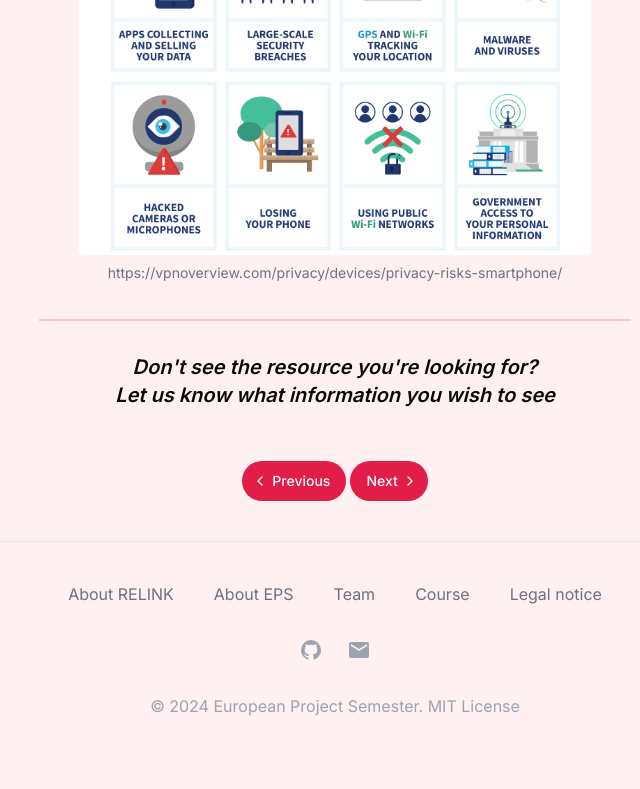
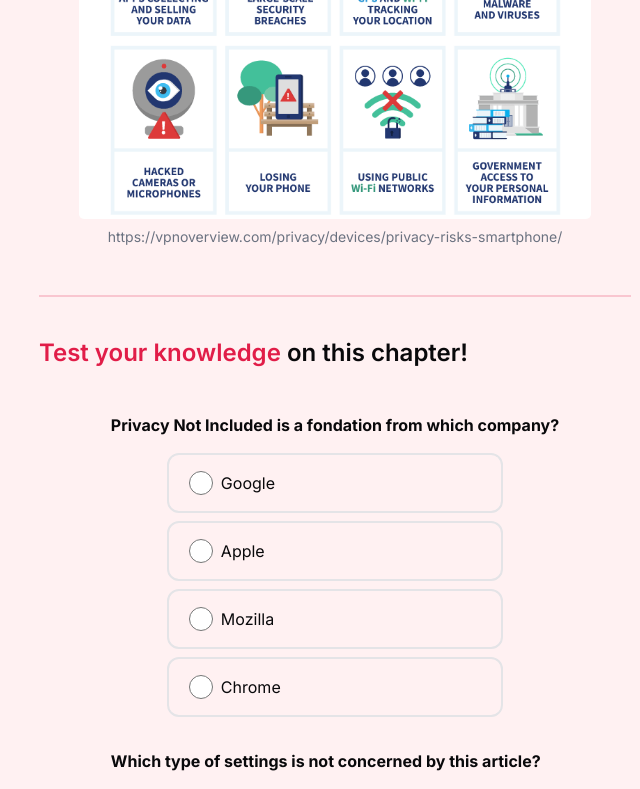
Before and after one commit to evebrnd/eps, a Next.js app: page /eps/chapters/resources in a window 1280 px wide. Shown: the part 3100-3889 px from the top of the page, without its empty margins (305-945 px from the left). Before the commit the page ends 3858 px from the top, so only its background shows below. Built offline with nearby package versions, Linux system fonts and the light colour scheme.

Commit message:
feat(resources): add quizz component (#25)
* feat(resources): add quizz component

* feat: improve dialog box style

* fix(resources): align text to left and add primary border

* feat: display correct answers when showing quiz results

```diff
--- a/src/app/chapters/resources/page.tsx
+++ b/src/app/chapters/resources/page.tsx
@@ -5,6 +5,8 @@ import { mdiCogOffOutline } from '@mdi/js';
 import Link from "next/link"
 import Image from "next/image"
 import Card from "@/components/Card"
+import Quiz from "@/components/Quiz"
+import questionsResources from "../../utils/questionsResources.json";
 import PreviousAndNextButton from "@/components/PreviousAndNextButton"
 import PrivacyNotIncluded from "../../../../public/resources/privacyNotIncluded.png"
 import ElectronicFrontierFoundation from "../../../../public/resources/electronicFrontierFoundation.jpg"
@@ -20,7 +22,7 @@ export default function Page() {
                 Making Your Smart Home More Privacy-Secure
             </h1>
 
-            <div className="flex flex-col text-justify  mx-auto w-5/6 md:w-3/6 py-3 border-y-2 border-primary/20 mt-10">
+            <div className="flex flex-col text-justify mx-auto w-5/6 md:w-3/6 py-3 border-y-2 border-primary/20 mt-10">
                 <p className="text-pretty mx-auto py-6">Hi everyone! I'm Bob, and like many of you, I love the convenience of smart home devices. But after learning more about privacy and transparency concerns, I decided to take back control and make my smart home more secure. Here's what I found:</p>
 
                 <h3 className="text-pretty mt-6 mb-5 text-2xl font-semibold hover:underline hover:decoration-wavy hover:decoration-primary">First, a few <span className="text-primary">HELPFUL</span> links</h3>
@@ -48,9 +50,7 @@ export default function Page() {
                     />
                 </div>
 
-                <hr className="w-80 h-1 mx-auto my-10 md:my-12 bg-gray-500 border-0 rounded" />
-
-                <h3 className="text-pretty mb-5 text-2xl font-semibold hover:underline hover:decoration-wavy hover:decoration-primary">Now let's take a look at your <span className="text-primary">settings</span></h3>
+                <h3 className="text-pretty mb-5 text-2xl font-semibold hover:underline hover:decoration-wavy hover:decoration-primary pt-10 mt-10 border-t-2 border-primary/20">Now let's take a look at your <span className="text-primary">settings</span></h3>
 
                 <p className="text-pretty py-6">Most platforms allow you to adjust settings regarding data collection and its usage. But more often than not, it is hidden in the tranches of the app in question... <br /> This section aims to give a list of a few easy settings to opt out of in order to limit the data being accessed!</p>
 
@@ -90,19 +90,25 @@ export default function Page() {
                 </ol>
                 <Link href="https://www.nytimes.com/2022/07/27/technology/personaltech/default-settings-turn-off.html" className="mt-4 italic text-gray-500">https://www.nytimes.com/2022/07/27/technology/personaltech/default-settings-turn-off.html</Link>
 
-                <hr className="w-80 h-1 mx-auto my-10 md:my-12 bg-gray-500 border-0 rounded" />
-
-                <h3 className="text-pretty mb-5 text-2xl font-semibold hover:underline hover:decoration-wavy hover:decoration-primary">Finally read carefully the <span className="text-primary">infograph</span> on smartphone data collection</h3>
+                <h3 className="text-pretty mb-5 text-2xl font-semibold hover:underline hover:decoration-wavy hover:decoration-primary pt-10 mt-10 border-t-2 border-primary/20">Finally read carefully the <span className="text-primary">infograph</span> on smartphone data collection</h3>
                 <p className="text-pretty py-6">At this point you might be wondering, but Bob why are now talking about smartphones? Well the answer is simple, every smart phone device is connected to a hub in some way. In a vast majority of cases, this hub is your own personal smartphone. That is why it is important to also review the privacy settings and setup of this device!</p>
                 <figure className="max-w-lg mx-auto my-6">
                     <Image className="h-auto max-w-full rounded-lg" src={InfographDeviceSettings} alt="image description" />
                     <figcaption className="mt-2 text-sm text-center text-gray-500">https://vpnoverview.com/privacy/devices/privacy-risks-smartphone/</figcaption>
                 </figure>
 
+
+
+                <h3 className="text-pretty mt-6 mb-5 text-2xl font-semibold hover:underline hover:decoration-wavy hover:decoration-primary pt-10 border-t-2 border-primary/20"><span className="text-primary">Test your knowledge</span> on this chapter!</h3>
+
+                <Quiz
+                    questions={questionsResources}
+                />
+
             </div>
 
             <blockquote className="mx-auto my-8 text-center text-xl italic font-semibold">
-                    <p>Don't see the resource you're looking for? <br /> <Link href={"mailto:evber2263@oslomet.no"} className="hover:underline hover:decoration-wavy hover:decoration-primary">Let us know</Link> what information you wish to see</p>
+                <p>Don't see the resource you're looking for? <br /> <Link href={"mailto:evber2263@oslomet.no"} className="hover:underline hover:decoration-wavy hover:decoration-primary text-primary">Let us know</Link> what information you wish to see</p>
             </blockquote>
 
             <PreviousAndNextButton
--- /dev/null
+++ b/src/app/utils/questionsResources.json
@@ -0,0 +1,29 @@
+[
+    {
+      "question": "Privacy Not Included is a fondation from which company?",
+      "answerOptions": [
+        { "answer": "Google" },
+        { "answer": "Apple" },
+        { "answer": "Mozilla", "isCorrect": true },
+        { "answer": "Chrome" }
+      ]
+    },
+    {
+      "question": "Which type of settings is not concerned by this article?",
+      "answerOptions": [
+        { "answer": "Data collection" },
+        { "answer": "Activity of devices" },
+        { "answer": "Activity of smart devices", "isCorrect": true },
+        { "answer": "Data sharing" }
+      ]
+    },
+    {
+      "question": "Which is not a way to collect data from users?",
+      "answerOptions": [
+        { "answer": "Location tracking via wi-fi or bluetooth" },
+        { "answer": "Apps access request to microphone", "isCorrect": true },
+        { "answer": "Apps analytics" },
+        { "answer": "Voice recognition" }
+      ]
+    }
+  ]
--- /dev/null
+++ b/src/components/Quiz.tsx
@@ -0,0 +1,98 @@
+import { useState } from "react";
+import {
+  Dialog,
+  DialogContent,
+  DialogTitle,
+  DialogHeader,
+  DialogFooter,
+  DialogDescription,
+  DialogClose,
+} from "@/components/ui/dialog";
+import { Button } from "./ui/button";
+
+export default function Quiz({ questions }: { questions: any[] }) {
+  const [selectedAnswers, setSelectedAnswers] = useState<number[]>([]);
+  const [showResultDialog, setShowResultDialog] = useState(false);
+
+  const handleAnswerSelect = (questionIndex: number, answerIndex: number) => {
+    setSelectedAnswers((prevSelectedAnswers) => {
+      const updatedAnswers = [...prevSelectedAnswers];
+      updatedAnswers[questionIndex] = answerIndex;
+      return updatedAnswers;
+    });
+  };
+
+  const calculateScore = () => {
+    let score = 0;
+    for (let i = 0; i < questions.length; i++) {
+      if (selectedAnswers[i] === questions[i].answerOptions.findIndex((option: { isCorrect: any; }) => option.isCorrect)) {
+        score++;
+      }
+    }
+    return score;
+  };
+
+  const getCorrectAnswer = (questionIndex: number) => {
+    const correctIndex = questions[questionIndex].answerOptions.findIndex((option: { isCorrect: any; }) => option.isCorrect);
+    return questions[questionIndex].answerOptions[correctIndex].answer;
+  };
+
+  const showResults = () => {
+    setShowResultDialog(true);
+  };
+
+  return (
+    <div className="mx-auto flex flex-col">
+      {questions.map((question: any, questionIndex: number) => (
+        <div key={questionIndex}>
+          <h3 className="font-bold pt-6 pb-2">{question.question}</h3>
+          {question.answerOptions.map((answer: any, answerIndex: number) => (
+            <div
+              key={answerIndex}
+              className={`w-3/4 mx-auto flex py-4 pl-5 m-2 space-x-2 cursor-pointer rounded-xl ${
+                selectedAnswers[questionIndex] === answerIndex
+                  ? "border-2 border-primary bg-white/5"
+                  : "border-2"
+              }`}
+              onClick={() => handleAnswerSelect(questionIndex, answerIndex)}
+            >
+              <input
+                type="radio"
+                className="w-6 h-6 bg-black"
+                checked={selectedAnswers[questionIndex] === answerIndex}
+                onChange={() => {}}
+              />
+              <p className="ml-6 text-left">{answer.answer}</p>
+            </div>
+          ))}
+        </div>
+      ))}
+      <button className="bg-blue-500 hover:bg-blue-700 items-center mx-auto text-white font-bold my-5 py-2 px-4 rounded" onClick={showResults}>
+        Show Results
+      </button>
+      <Dialog open={showResultDialog}>
+        <DialogContent>
+          <DialogHeader>
+            <DialogTitle>Quiz Results</DialogTitle>
+          </DialogHeader>
+          <DialogDescription>
+            <p className="text-center text-2xl ml-4">Your score is <span className="text-primary">{calculateScore()} out of {questions.length}</span></p>
+            <p className="mt-4 font-bold">Correct Answers:</p>
+            {questions.map((question: any, questionIndex: number) => (
+              <p key={questionIndex}>
+                {questionIndex + 1} - {getCorrectAnswer(questionIndex)}
+              </p>
+            ))}
+          </DialogDescription>
+          <DialogFooter>
+            <DialogClose asChild>
+              <Button onClick={() => setShowResultDialog(false)}>
+                Close
+              </Button>
+            </DialogClose>
+          </DialogFooter>
+        </DialogContent>
+      </Dialog>
+    </div>
+  );
+}
--- /dev/null
+++ b/src/components/ui/dialog.tsx
@@ -0,0 +1,122 @@
+"use client"
+
+import * as React from "react"
+import * as DialogPrimitive from "@radix-ui/react-dialog"
+import { X } from "lucide-react"
+
+import { cn } from "@/lib/utils"
+
+const Dialog = DialogPrimitive.Root
+
+const DialogTrigger = DialogPrimitive.Trigger
+
+const DialogPortal = DialogPrimitive.Portal
+
+const DialogClose = DialogPrimitive.Close
+
+const DialogOverlay = React.forwardRef<
+  React.ElementRef<typeof DialogPrimitive.Overlay>,
+  React.ComponentPropsWithoutRef<typeof DialogPrimitive.Overlay>
+>(({ className, ...props }, ref) => (
+  <DialogPrimitive.Overlay
+    ref={ref}
+    className={cn(
+      "fixed inset-0 z-50 bg-black/80  data-[state=open]:animate-in data-[state=closed]:animate-out data-[state=closed]:fade-out-0 data-[state=open]:fade-in-0",
+      className
+    )}
+    {...props}
+  />
+))
+DialogOverlay.displayName = DialogPrimitive.Overlay.displayName
+
+const DialogContent = React.forwardRef<
+  React.ElementRef<typeof DialogPrimitive.Content>,
+  React.ComponentPropsWithoutRef<typeof DialogPrimitive.Content>
+>(({ className, children, ...props }, ref) => (
+  <DialogPortal>
+    <DialogOverlay />
+    <DialogPrimitive.Content
+      ref={ref}
+      className={cn(
+        "fixed left-[50%] top-[50%] z-50 grid w-full max-w-lg translate-x-[-50%] translate-y-[-50%] gap-4 border bg-background p-6 shadow-lg duration-200 data-[state=open]:animate-in data-[state=closed]:animate-out data-[state=closed]:fade-out-0 data-[state=open]:fade-in-0 data-[state=closed]:zoom-out-95 data-[state=open]:zoom-in-95 data-[state=closed]:slide-out-to-left-1/2 data-[state=closed]:slide-out-to-top-[48%] data-[state=open]:slide-in-from-left-1/2 data-[state=open]:slide-in-from-top-[48%] sm:rounded-lg",
+        className
+      )}
+      {...props}
+    >
+      {children}
+      <DialogPrimitive.Close className="absolute right-4 top-4 rounded-sm opacity-70 ring-offset-background transition-opacity hover:opacity-100 focus:outline-none focus:ring-2 focus:ring-ring focus:ring-offset-2 disabled:pointer-events-none data-[state=open]:bg-accent data-[state=open]:text-muted-foreground">
+        <X className="h-4 w-4" />
+        <span className="sr-only">Close</span>
+      </DialogPrimitive.Close>
+    </DialogPrimitive.Content>
+  </DialogPortal>
+))
+DialogContent.displayName = DialogPrimitive.Content.displayName
+
+const DialogHeader = ({
+  className,
+  ...props
+}: React.HTMLAttributes<HTMLDivElement>) => (
+  <div
+    className={cn(
+      "flex flex-col space-y-1.5 text-center sm:text-left",
+      className
+    )}
+    {...props}
+  />
+)
+DialogHeader.displayName = "DialogHeader"
+
+const DialogFooter = ({
+  className,
+  ...props
+}: React.HTMLAttributes<HTMLDivElement>) => (
+  <div
+    className={cn(
+      "flex flex-col-reverse sm:flex-row sm:justify-end sm:space-x-2",
+      className
+    )}
+    {...props}
+  />
+)
+DialogFooter.displayName = "DialogFooter"
+
+const DialogTitle = React.forwardRef<
+  React.ElementRef<typeof DialogPrimitive.Title>,
+  React.ComponentPropsWithoutRef<typeof DialogPrimitive.Title>
+>(({ className, ...props }, ref) => (
+  <DialogPrimitive.Title
+    ref={ref}
+    className={cn(
+      "text-lg font-semibold leading-none tracking-tight",
+      className
+    )}
+    {...props}
+  />
+))
+DialogTitle.displayName = DialogPrimitive.Title.displayName
+
+const DialogDescription = React.forwardRef<
+  React.ElementRef<typeof DialogPrimitive.Description>,
+  React.ComponentPropsWithoutRef<typeof DialogPrimitive.Description>
+>(({ className, ...props }, ref) => (
+  <DialogPrimitive.Description
+    ref={ref}
+    className={cn("text-sm text-muted-foreground", className)}
+    {...props}
+  />
+))
+DialogDescription.displayName = DialogPrimitive.Description.displayName
+
+export {
+  Dialog,
+  DialogPortal,
+  DialogOverlay,
+  DialogClose,
+  DialogTrigger,
+  DialogContent,
+  DialogHeader,
+  DialogFooter,
+  DialogTitle,
+  DialogDescription,
+}
```
Also changed, not shown: package.json (+7 -7 lines), 1 other file (tests, documents, lock files or other folders). Lines whose indentation alone changed are shown as unchanged.
